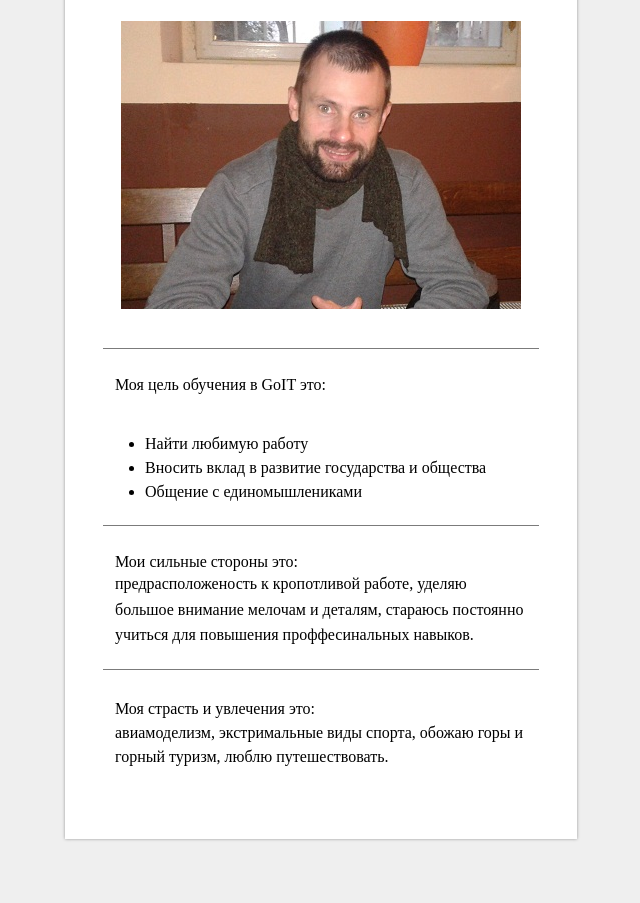
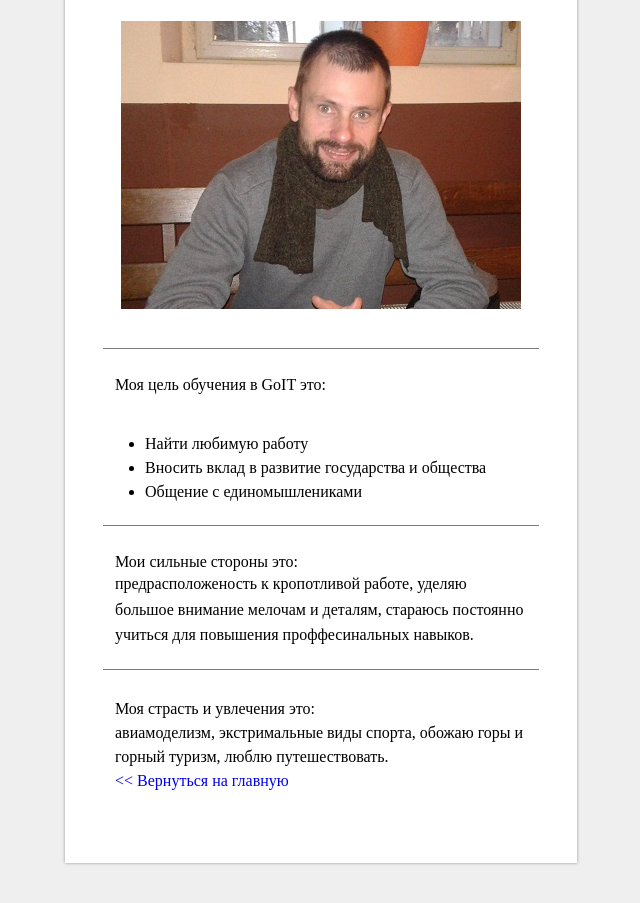
Before and after one commit to romankim34/romankim34.github.io, a plain HTML site: page index.html in a window 1280 px wide. Shown: the part 130-1033 px from the top of the page, without its empty margins (319-959 px from the left). Before the commit the page ends 1009 px from the top, so only its background shows below. Drawn offline with Linux system fonts and the light colour scheme.

Commit message:
Added link

```diff
--- a/css/style.css
+++ b/css/style.css
@@ -62,3 +62,6 @@ body {
     padding: 27px 12px 70px;
     line-height: 1.5em;
 }
+.feedback a {
+    text-decoration: none;
+}
--- a/index.html
+++ b/index.html
@@ -32,8 +32,8 @@
             <div class="feedback">
                 <h1>Моя страсть и увлечения это:</h1>
                 <p>авиамоделизм, экстримальные виды спорта, обожаю горы и горный туризм, люблю путешествовать.</p>
+                <a href="#">&lt;&lt; Вернуться на главную</a>
             </div>
-
         </div>
 	</body>
 </html>
```
